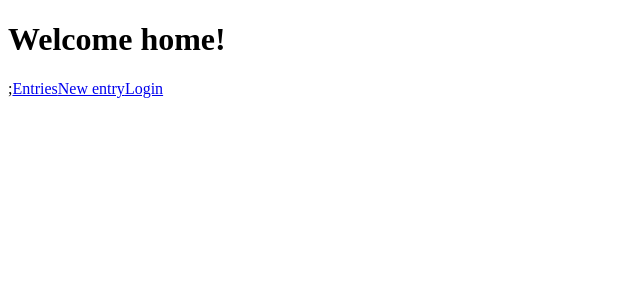
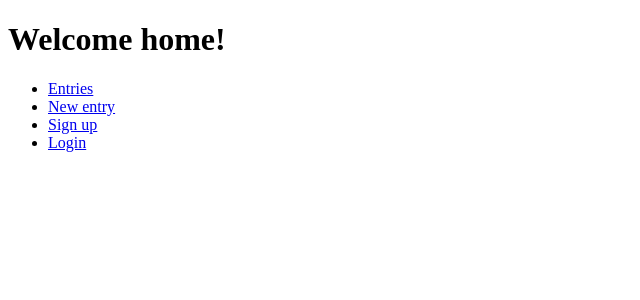
Before and after one commit to tim-graupe/topblogfrontend, a React (Create React App) app: page / in a window 1280 px wide. Shown: the top 300 px of the page, without its empty margins (0-640 px from the left). Built offline with nearby package versions, Linux system fonts and the light colour scheme.

Commit message:
css changes

```diff
--- a/src/components/home.js
+++ b/src/components/home.js
@@ -4,9 +4,21 @@ import { Link } from "react-router-dom";
 export const Home = () => {
   return (
     <div className="home-container">
-      <h1>Welcome home!</h1>;<Link to={"/entries"}>Entries</Link>
-      <Link to={"/new_entry"}>New entry</Link>
-      <Link to={"/log-in"}>Login</Link>
+      <h1>Welcome home!</h1>
+      <ul>
+        <li>
+          <Link to={"/entries"}>Entries</Link>
+        </li>
+        <li>
+          <Link to={"/new_entry"}>New entry</Link>
+        </li>
+        <li>
+          <Link to={"/sign_up"}>Sign up</Link>
+        </li>
+        <li>
+          <Link to={"/log-in"}>Login</Link>
+        </li>
+      </ul>
     </div>
   );
 };
--- a/src/components/signup.js
+++ b/src/components/signup.js
@@ -38,6 +38,7 @@ export const SignUp = () => {
       <input
         name="adminCode"
         type="password"
+        placeholder="Optional"
         onChange={(e) => setAdminCode(e.target.value)}
       />
       <button onClick={handleClick}>Click</button>
```
